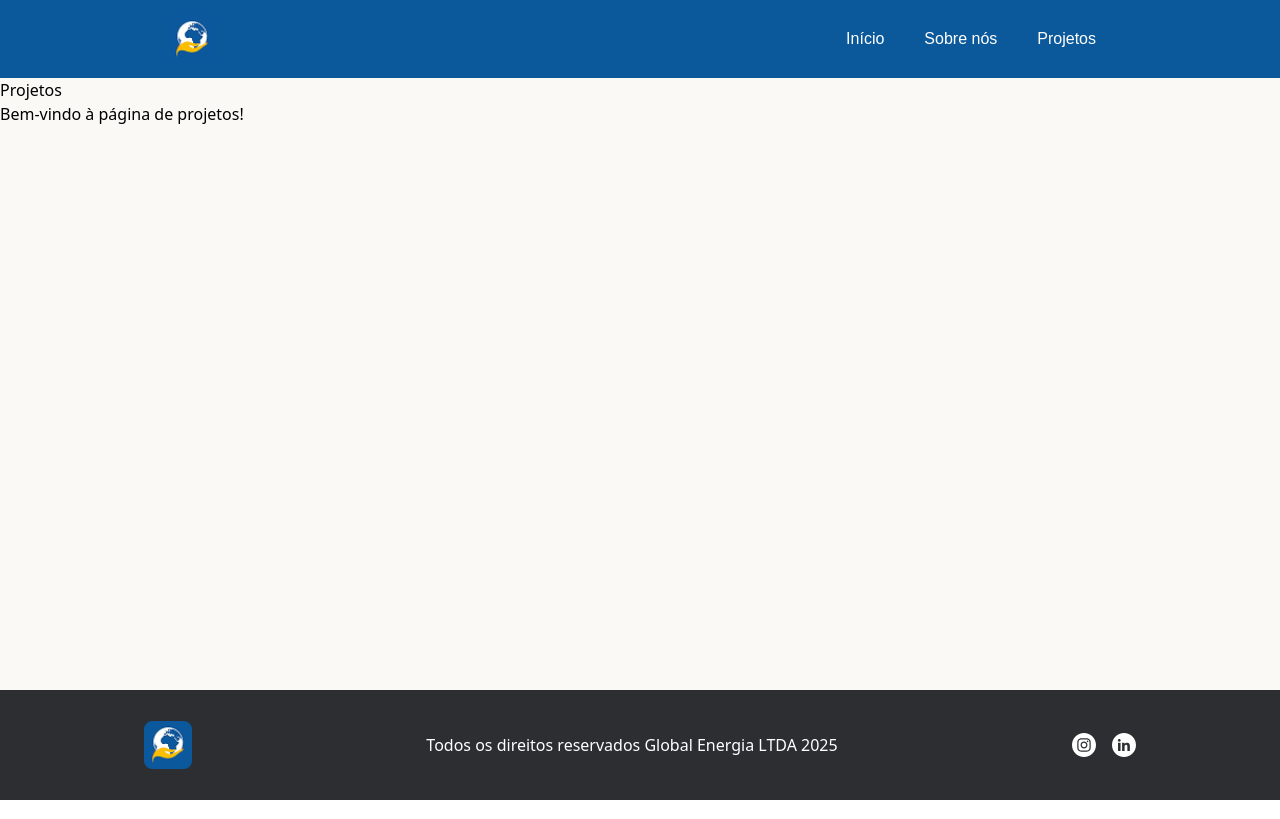
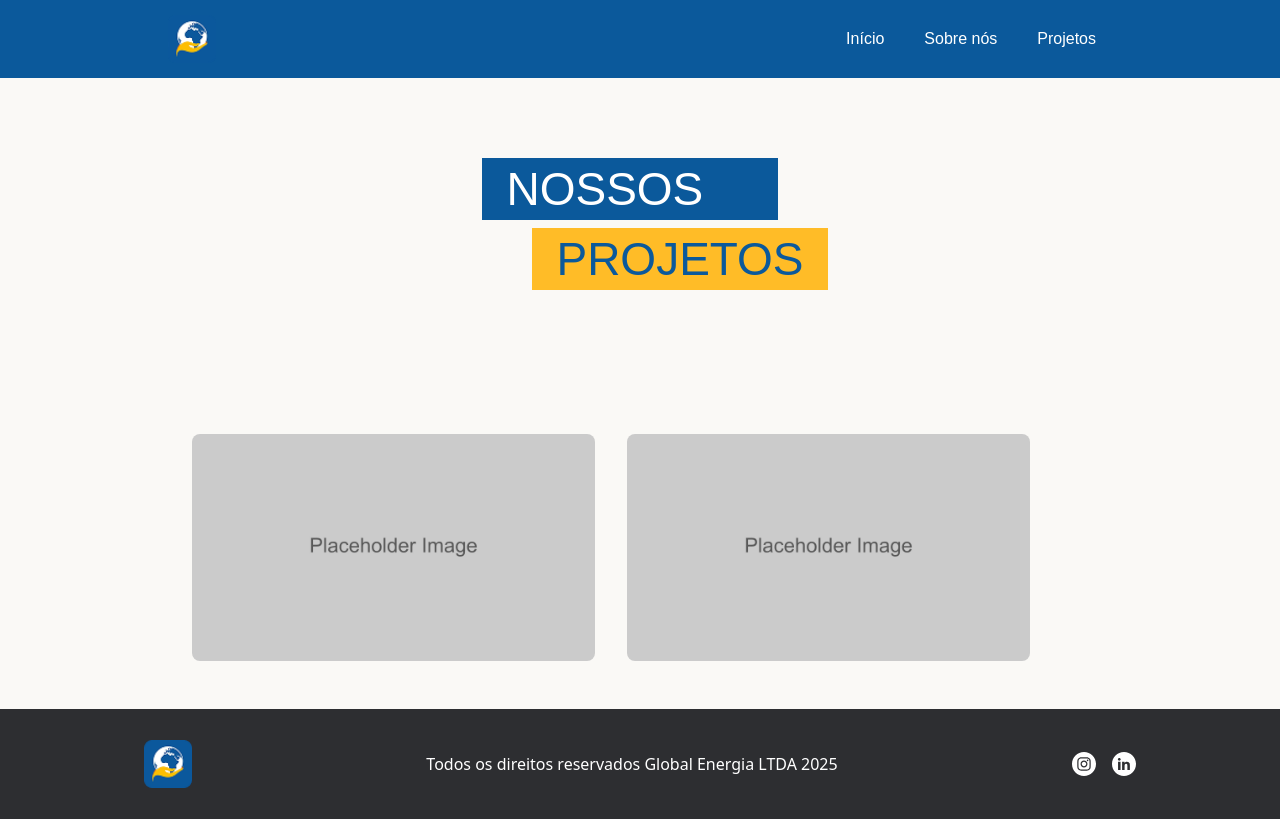
Before and after one commit to moreira-m/global-energia, a React (Vite) app: page /projetos in a window 1280 px wide. Built offline with nearby package versions, Linux system fonts and the light colour scheme; the HTML template or start-up script is replaced by a standard one.

Commit message:
feat: add projects page structure and styles

```diff
--- a/src/pages/Projects.jsx
+++ b/src/pages/Projects.jsx
@@ -1,12 +1,42 @@
 import React from 'react';
+import Placeholder from './../assets/placeholders-images/Horizontal-Placeholder-Image.jpg';
 
-const Projects = () => {
+
+export default function Projects() {
+    const aboutUs = {
+        aboutTitle: 'Nossos',
+        aboutTitle2: 'Projetos'
+    }
+
+    const projetos = {
+        title: 'Projetos em Destaque',
+        image1: Placeholder,
+        image2: Placeholder,
+        buttons: [{ buttonText: 'Ver todos os projetos', buttonUrl: '/projetos' }],
+    };
+
     return (
-        <div>
-            <h1>Projetos</h1>
-            <p>Bem-vindo à página de projetos!</p>
-        </div>
+        <section className='mt-auto flex flex-col gap-24'>
+            <div className="flex flex-col md:flex-row items-center justify-center max-w-[1024px] mx-auto px-4 gap-16 md:gap-20 text-center md:text-left pt-20">
+                <div className="relative w-fit">
+                    <span className="block bg-[#0B599B] text-white px-6 py-2 text-[46px] font-museo-sans-rounded leading-none relative left-[-10px]">
+                        {aboutUs.aboutTitle.toUpperCase()}
+                    </span>
+                    <span className="block bg-[#FFBC27] text-[#0B599B] px-6 py-2 text-[46px] font-museo-sans-rounded leading-none relative left-[40px] mt-2">
+                        {aboutUs.aboutTitle2.toUpperCase()}
+                    </span>
+                </div>
+            </div>
+            <div className="flex flex-col items-center gap-8 md:flex-row md:px-8 md:max-w-[960px] md:mx-auto my-12">
+                {[projetos.image1, projetos.image2].map((img) => (
+                    <img
+                        key={img}
+                        src={img}
+                        alt=""
+                        className="w-[80%] md:w-[45%] rounded-lg transition-transform hover:scale-105 hover:-translate-y-0.5 hover:shadow-lg"
+                    />
+                ))}
+            </div>
+        </section>
     );
-};
-
-export default Projects;
+}
```
